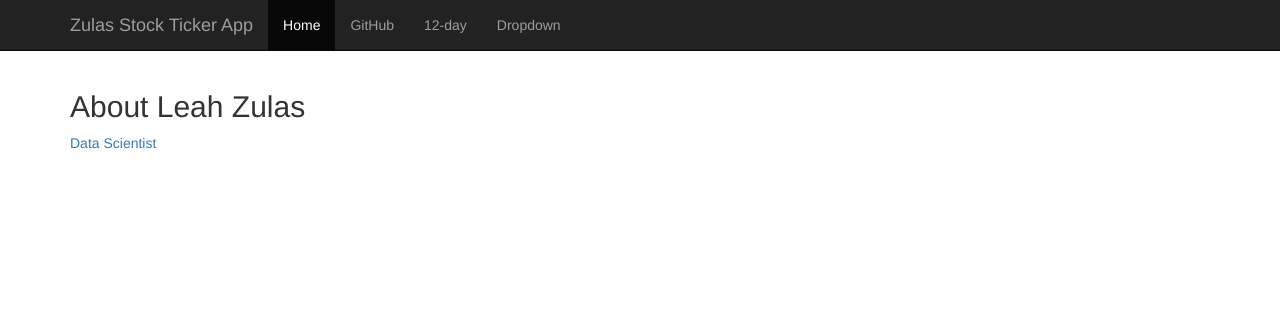
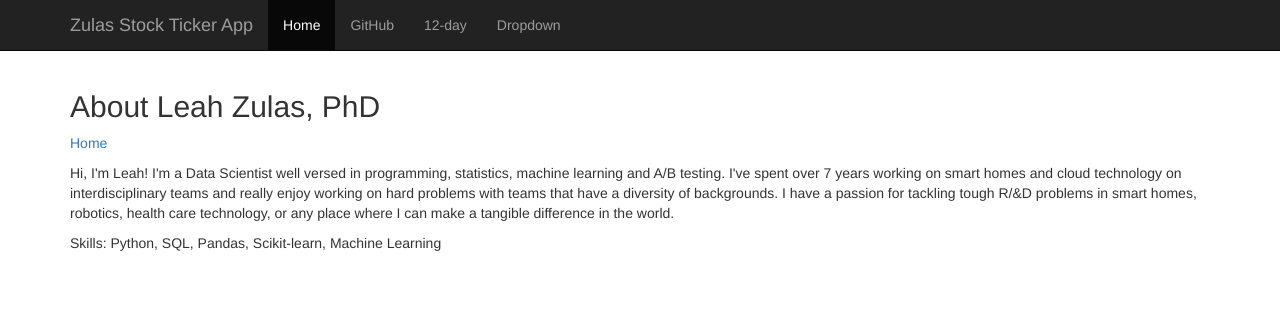
Before and after one commit to alzulas/flask-framework, a Flask app: page /about in a window 1280 px wide. Shown: the top 311 px of the page. Run offline with Flask 2, Linux system fonts and the light colour scheme; some libraries are stand-ins or nearby versions.

Commit message:
Added some about information

```diff
--- a/templates/about.html
+++ b/templates/about.html
@@ -56,8 +56,10 @@
     <div class="container">
       <div class="row">
         <div class="col-lg-12 text-left">
-          <h2>About Leah Zulas</h2>
-          <p><a href="/">Data Scientist</a></p>
+          <h2>About Leah Zulas, PhD</h2>
+          <p><a href="/">Home</a></p>
+          <p>Hi, I'm Leah! I'm a Data Scientist well versed in programming, statistics, machine learning and A/B testing. I've spent over 7 years working on smart homes and cloud technology on interdisciplinary teams and really enjoy working on hard problems with teams that have a diversity of backgrounds. I have a passion for tackling tough R/&D problems in smart homes, robotics, health care technology, or any place where I can make a tangible difference in the world.</p>
+          <p>Skills: Python, SQL, Pandas, Scikit-learn, Machine Learning </p>
         </div>
       </div>
     </div>
```
